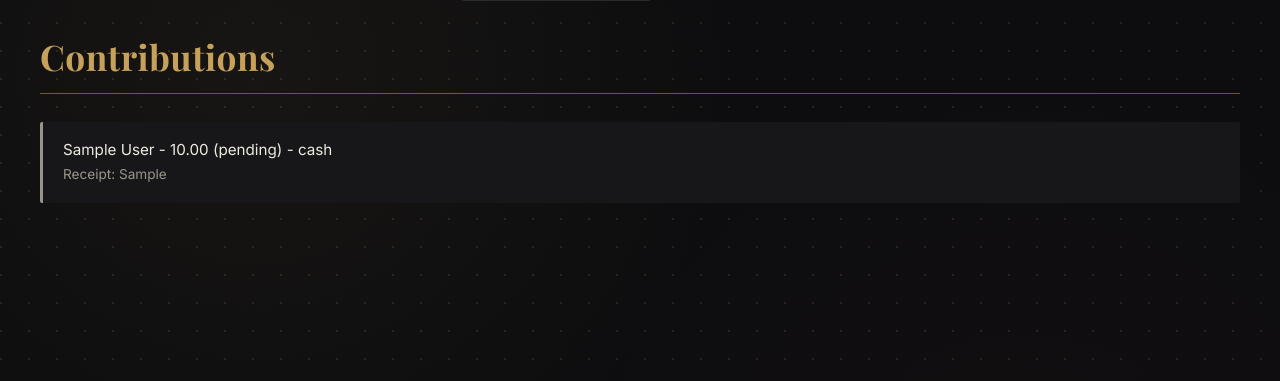
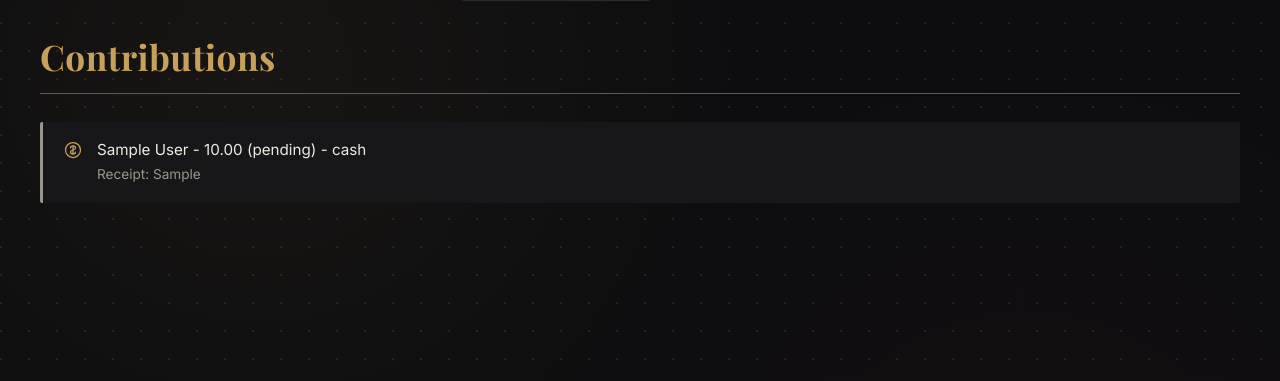
Before and after one commit to ATHMAN-RLD/chama-platform-, a Django app: page /contributions/ in a window 1280 px wide. Shown: the part 90-471 px from the top of the page. Run offline with Django 5.2, Linux system fonts and the light colour scheme; a user stored in the database is signed in; tables that the repository leaves empty hold one stand-in row (values such as "Sample post").

Commit message:
Add consistent icons to Members, Contributions, and Loans list items

```diff
--- a/groups/static/groups/style.css
+++ b/groups/static/groups/style.css
@@ -140,6 +140,25 @@ body {
     font-size: 0.85rem;
     line-height: 1.6;
     margin: 0;
+}
+
+/* LIST ITEM ICONS */
+li {
+    display: flex;
+    align-items: flex-start;
+    gap: 14px;
+}
+
+.li-icon {
+    width: 20px;
+    height: 20px;
+    stroke: var(--gold);
+    flex-shrink: 0;
+    margin-top: 2px;
+}
+
+.li-content {
+    flex: 1;
 }
 
 .stat-icon {
--- a/groups/templates/groups/contribution_list.html
+++ b/groups/templates/groups/contribution_list.html
@@ -8,11 +8,17 @@
 <ul>
     {% for c in contributions %}
         <li class="status-{{ c.status }}">
-            {{ c.membership.member.full_name }} - {{ c.amount }} ({{ c.status }}) - {{ c.payment_method }}
-            {% if c.transaction_reference %}
-                <br>
-                <span style="color: var(--muted); font-size: 0.85rem;">Receipt: {{ c.transaction_reference }}</span>
-            {% endif %}
+            <svg class="li-icon" viewBox="0 0 24 24" fill="none" stroke-width="1.5" stroke-linecap="round" stroke-linejoin="round">
+                <circle cx="12" cy="12" r="9"/>
+                <path d="M12 7v10M9 9.5c0-1.4 1.3-2.5 3-2.5s3 1.1 3 2.5-1.3 2-3 2.5-3 1.1-3 2.5 1.3 2.5 3 2.5 3-1.1 3-2.5"/>
+            </svg>
+            <div class="li-content">
+                {{ c.membership.member.full_name }} - {{ c.amount }} ({{ c.status }}) - {{ c.payment_method }}
+                {% if c.transaction_reference %}
+                    <br>
+                    <span style="color: var(--muted); font-size: 0.85rem;">Receipt: {{ c.transaction_reference }}</span>
+                {% endif %}
+            </div>
         </li>
     {% endfor %}
 </ul>
--- a/groups/templates/groups/loan_list.html
+++ b/groups/templates/groups/loan_list.html
@@ -8,12 +8,18 @@
 <ul>
     {% for item in loan_data %}
         <li class="status-{{ item.loan.status }}">
+            <svg class="li-icon" viewBox="0 0 24 24" fill="none" stroke-width="1.5" stroke-linecap="round" stroke-linejoin="round">
+                <rect x="3" y="7" width="18" height="13" rx="2"/>
+                <path d="M16 7V5a4 4 0 0 0-8 0v2"/>
+            </svg>
+            <div class="li-content">
                 {{ item.loan.membership.member.full_name }} - {{ item.loan.amount }} KES ({{ item.loan.status }})
                 <a href="{% url 'add_repayment' item.loan.id %}">Record Repayment</a>
                 <br>
                 <span style="color: var(--muted); font-size: 0.85rem;">
                     Repaid: {{ item.total_repaid }} KES &nbsp;•&nbsp; Remaining: {{ item.remaining }} KES
                 </span>
+            </div>
         </li>
     {% endfor %}
 </ul>
--- a/groups/templates/groups/member_list.html
+++ b/groups/templates/groups/member_list.html
@@ -8,12 +8,18 @@
 <ul>
     {% for item in member_data %}
         <li>
+            <svg class="li-icon" viewBox="0 0 24 24" fill="none" stroke-width="1.5" stroke-linecap="round" stroke-linejoin="round">
+                <circle cx="12" cy="8" r="4"/>
+                <path d="M4 21c0-4.4 3.6-8 8-8s8 3.6 8 8"/>
+            </svg>
+            <div class="li-content">
                 {{ item.member.full_name }} - {{ item.member.phone_number|slice:":4" }}****{{ item.member.phone_number|slice:"-2:" }}
                 {% for membership in item.member.memberships.all %}
                     <a href="{% url 'pay_contribution' membership.id %}">Pay for {{ membership.chama.name }}</a>
                 {% endfor %}
                 <br>
                 <span style="color: var(--muted); font-size: 0.85rem;">Total Confirmed Contributions: {{ item.total_contributed }} KES</span>
+            </div>
         </li>
     {% endfor %}
 </ul>
```
Lines whose indentation alone changed are shown as unchanged.
